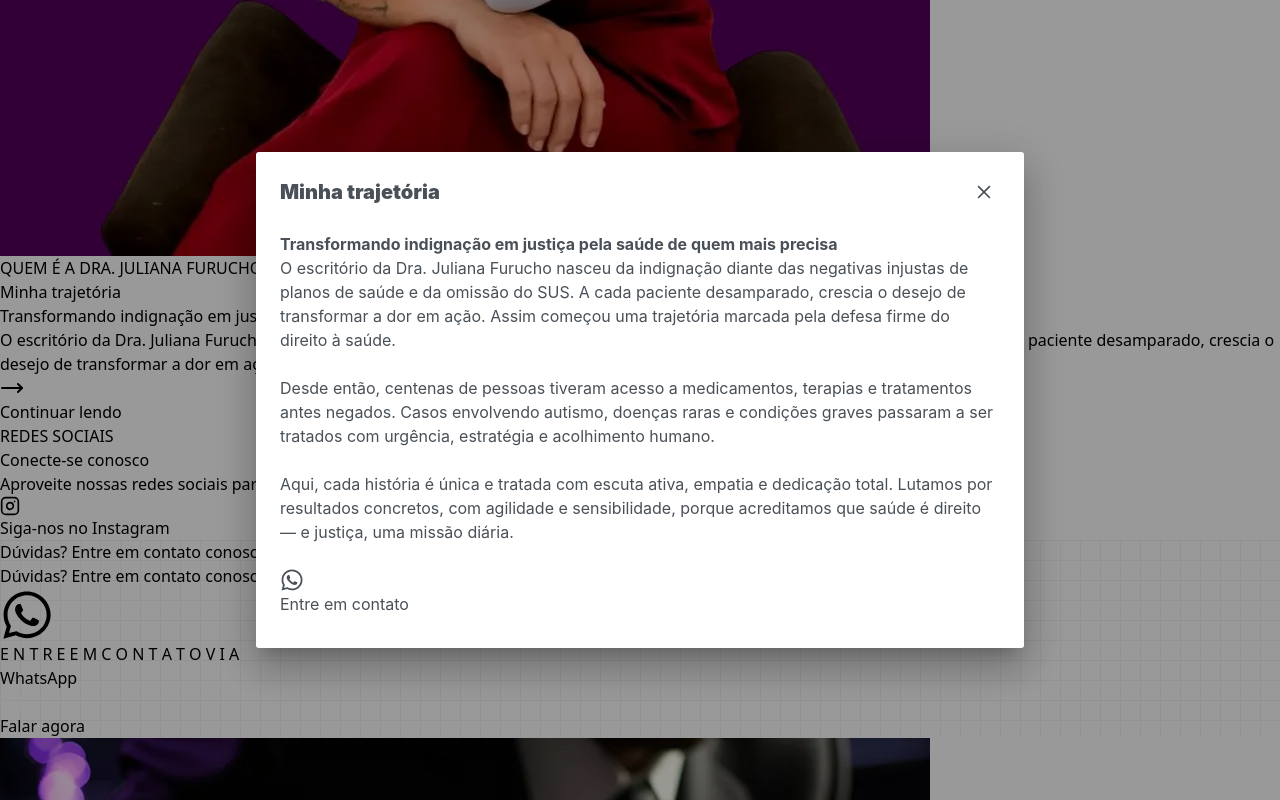
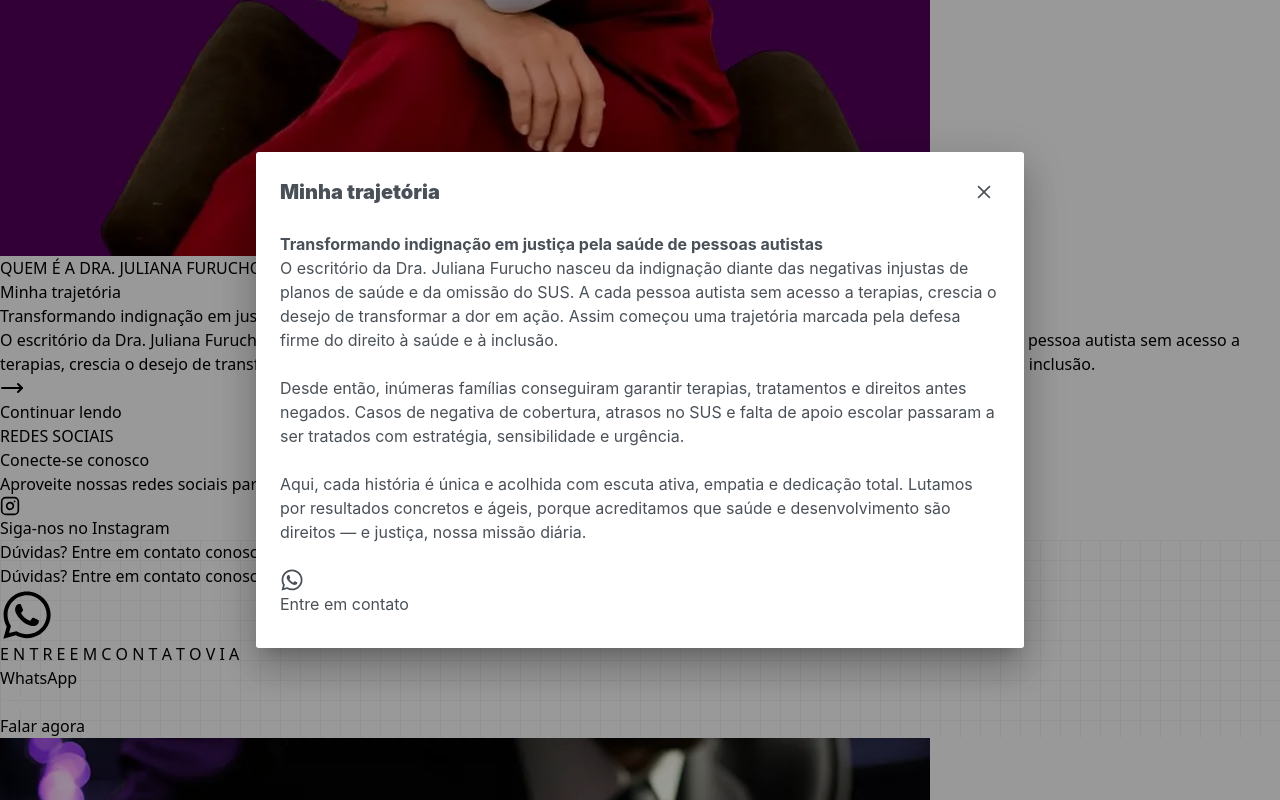
Before and after one commit to EdisonMatos/LP-Juliana-Forucho, a React (Vite) app: page / in a window 1280 px wide. Both pictures are taken after a click on the button "Continuar lendo". Shown: the part 1571-2371 px from the top of the page. Built offline with nearby package versions, Linux system fonts and the light colour scheme; no server answers; a web font is replaced by a local one.

Commit message:
fix: Copy about

```diff
--- a/src/content/content.jsx
+++ b/src/content/content.jsx
@@ -401,7 +401,7 @@ const content = {
       miniTag: "QUEM É A DRA. JULIANA FURUCHO",
       title: "Minha trajetória",
       subtitle:
-        "Transformando indignação em justiça pela saúde de quem mais precisa",
+        "Transformando indignação em justiça pela saúde de pessoas autistas",
       labelInstagram: "Siga-nos no Instagram",
       labelFacebook: "Siga-nos no Facebook",
       labelLinkedin: "Siga-nos no LinkedIn",
@@ -410,31 +410,24 @@ const content = {
         <div>
           O escritório da Dra. Juliana Furucho nasceu da indignação diante das
           negativas injustas de planos de saúde e da omissão do SUS. A cada
-          paciente desamparado, crescia o desejo de transformar a dor em ação.
-          Assim começou uma trajetória marcada pela defesa firme do direito à
-          saúde.
+          pessoa autista sem acesso a terapias, crescia o desejo de transformar
+          a dor em ação. Assim começou uma trajetória marcada pela defesa firme
+          do direito à saúde e à inclusão.
         </div>
       ),
       buttonModalLabelAbout: "Continuar lendo",
       modal: (
         <p>
-          O escritório da Dra. Juliana Furucho nasceu da indignação diante das
-          negativas injustas de planos de saúde e da omissão do SUS. A cada
-          paciente desamparado, crescia o desejo de transformar a dor em ação.
-          Assim começou uma trajetória marcada pela defesa firme do direito à
-          saúde.
+         O escritório da Dra. Juliana Furucho nasceu da indignação diante das negativas injustas de planos de saúde e da omissão do SUS. A cada pessoa autista sem acesso a terapias, crescia o desejo de transformar a dor em ação. Assim começou uma trajetória marcada pela defesa firme do direito à saúde e à inclusão.
+
           <br />
           <br />
-          Desde então, centenas de pessoas tiveram acesso a medicamentos,
-          terapias e tratamentos antes negados. Casos envolvendo autismo,
-          doenças raras e condições graves passaram a ser tratados com urgência,
-          estratégia e acolhimento humano.
+          Desde então, inúmeras famílias conseguiram garantir terapias, tratamentos e direitos antes negados. Casos de negativa de cobertura, atrasos no SUS e falta de apoio escolar passaram a ser tratados com estratégia, sensibilidade e urgência.
+
           <br />
           <br />
-          Aqui, cada história é única e tratada com escuta ativa, empatia e
-          dedicação total. Lutamos por resultados concretos, com agilidade e
-          sensibilidade, porque acreditamos que saúde é direito — e justiça, uma
-          missão diária.
+         Aqui, cada história é única e acolhida com escuta ativa, empatia e dedicação total. Lutamos por resultados concretos e ágeis, porque acreditamos que saúde e desenvolvimento são direitos — e justiça, nossa missão diária.
+
           <br />
           <br />
         </p>
```
